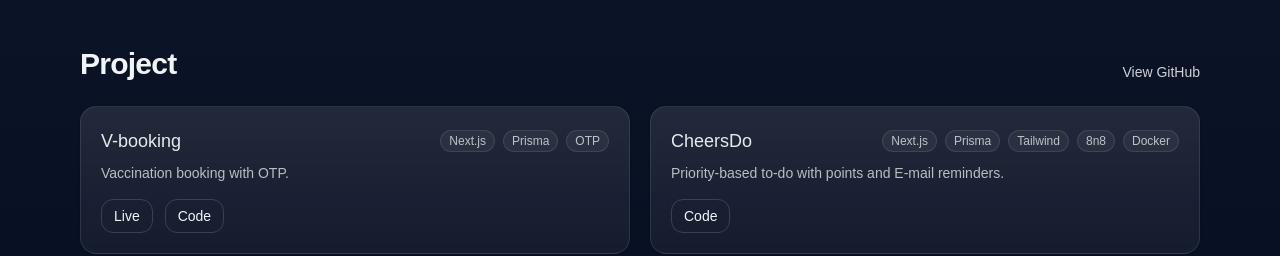
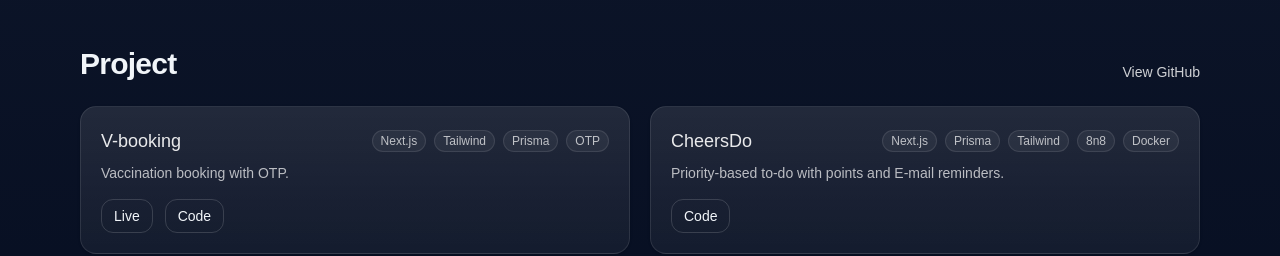
Before and after one commit to IXYOZ/portfolio, a Next.js app: page / in a window 1280 px wide. Shown: the part 1520-1776 px from the top of the page. Built offline with nearby package versions, Linux system fonts and the light colour scheme.

Commit message:
Fixed words&layout

```diff
--- a/app/components/Projects.tsx
+++ b/app/components/Projects.tsx
@@ -8,7 +8,7 @@ export default function Projects(){
       {
         name: "V-booking",
         desc: "Vaccination booking with OTP.",
-        tech: ["Next.js", "Prisma", "OTP"],
+        tech: ["Next.js", "Tailwind", "Prisma", "OTP"],
         demo: "https://v-booking-demo.vercel.app/",
         code: "https://github.com/IXYOZ/vaccine-booking.git",
       },
--- a/app/layout.tsx
+++ b/app/layout.tsx
@@ -13,7 +13,7 @@ const geistMono = Geist_Mono({
 });
 
 export const metadata: Metadata = {
-  title: "IXYO.resume",
+  title: "N9KN.Resume",
   description: "Generated by IXYO",
 };
 
```
